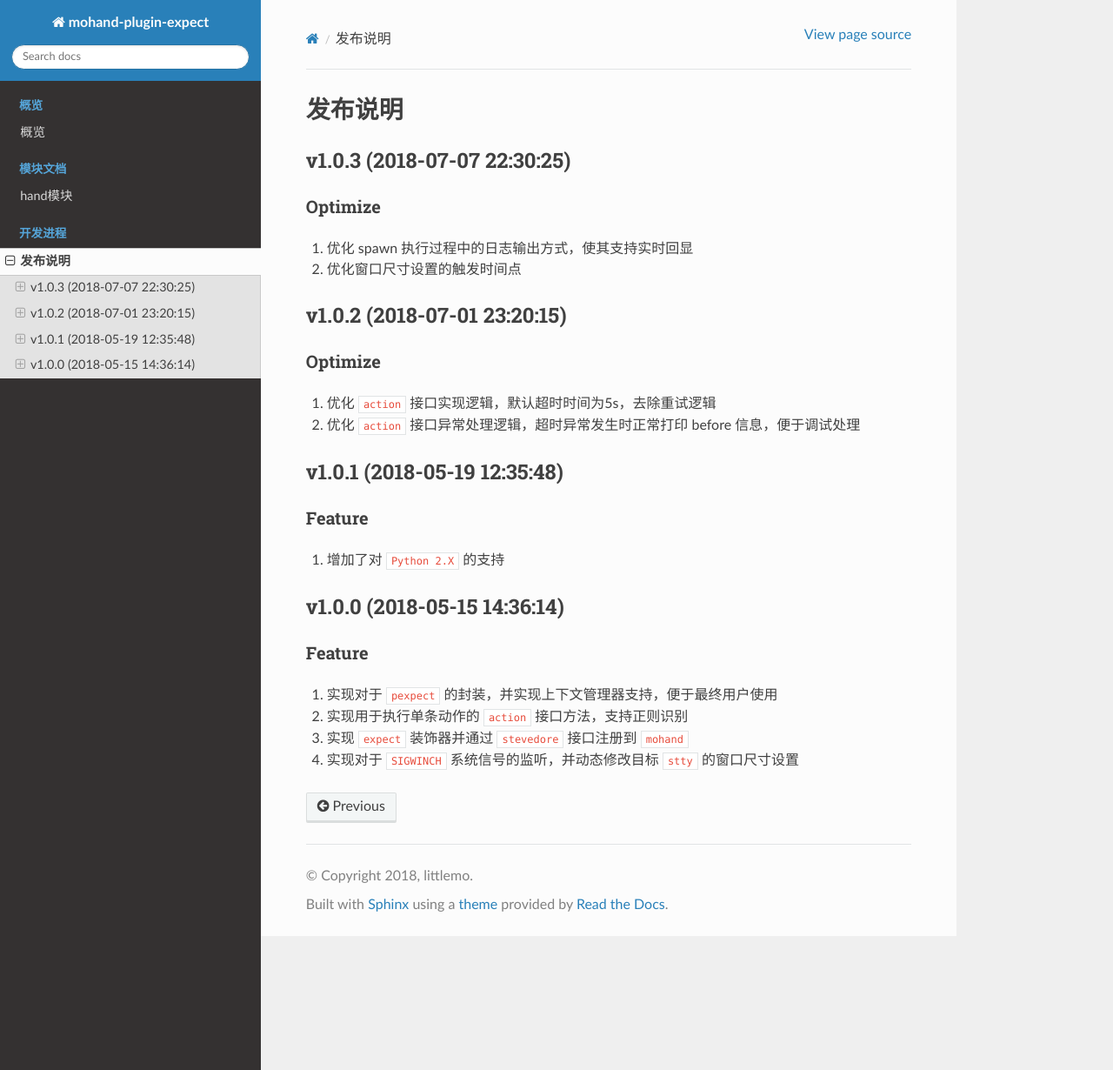
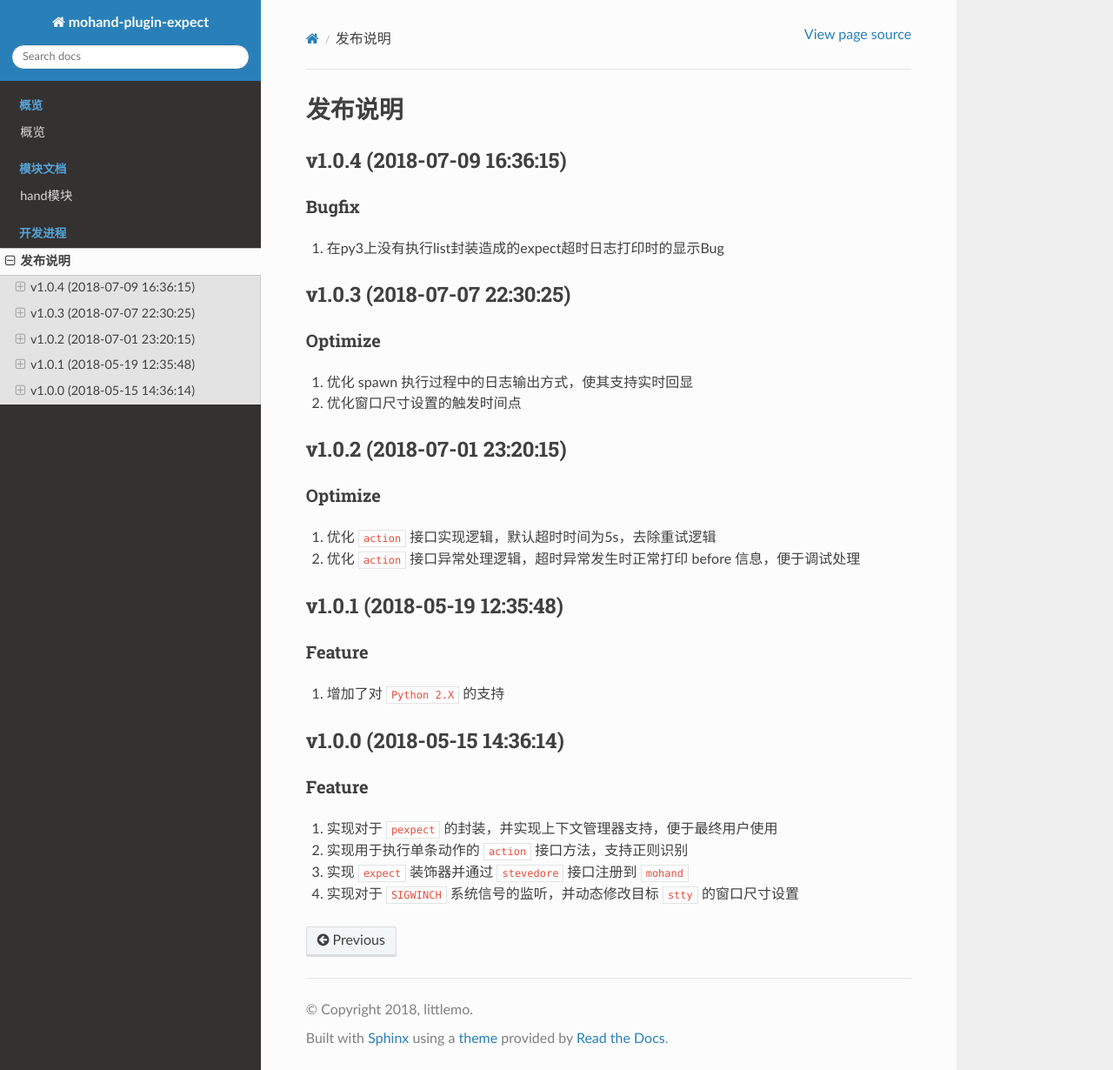
Before and after one commit to littlemo/mohand-plugin-expect, a Sphinx documentation site: the page built from docs/source/develop/release.rst, in a window 1280 px wide and 1230 px high. Shown: the whole window at 87% size. Built offline with Sphinx 7.4.7 and the Read the Docs theme 2.0.0, drawn with Linux system fonts in a browser that asks for light colours; formulas are drawn with MathJax 3; the version number could not be read and is left out.

Commit message:
Modify: 更新发布说明及包版本号

```diff
--- a/docs/source/develop/release.rst
+++ b/docs/source/develop/release.rst
@@ -3,6 +3,14 @@
 ========
 发布说明
 ========
+
+v1.0.4 (2018-07-09 16:36:15)
+----------------------------
+
+Bugfix
+~~~~~~
+
+#. 在py3上没有执行list封装造成的expect超时日志打印时的显示Bug
 
 v1.0.3 (2018-07-07 22:30:25)
 ----------------------------
--- a/source/mohand_plugin_expect/version.py
+++ b/source/mohand_plugin_expect/version.py
@@ -16,7 +16,7 @@ VERSION_SUFFIX_BETA = 'b'
 VERSION_SUFFIX_RC = 'rc'
 VERSION_SUFFIX_NONE = None
 
-VERSION = (1, 0, 3, VERSION_SUFFIX_NONE, 0)
+VERSION = (1, 0, 4, VERSION_SUFFIX_NONE, 0)
 
 
 def get_setup_version():
```
